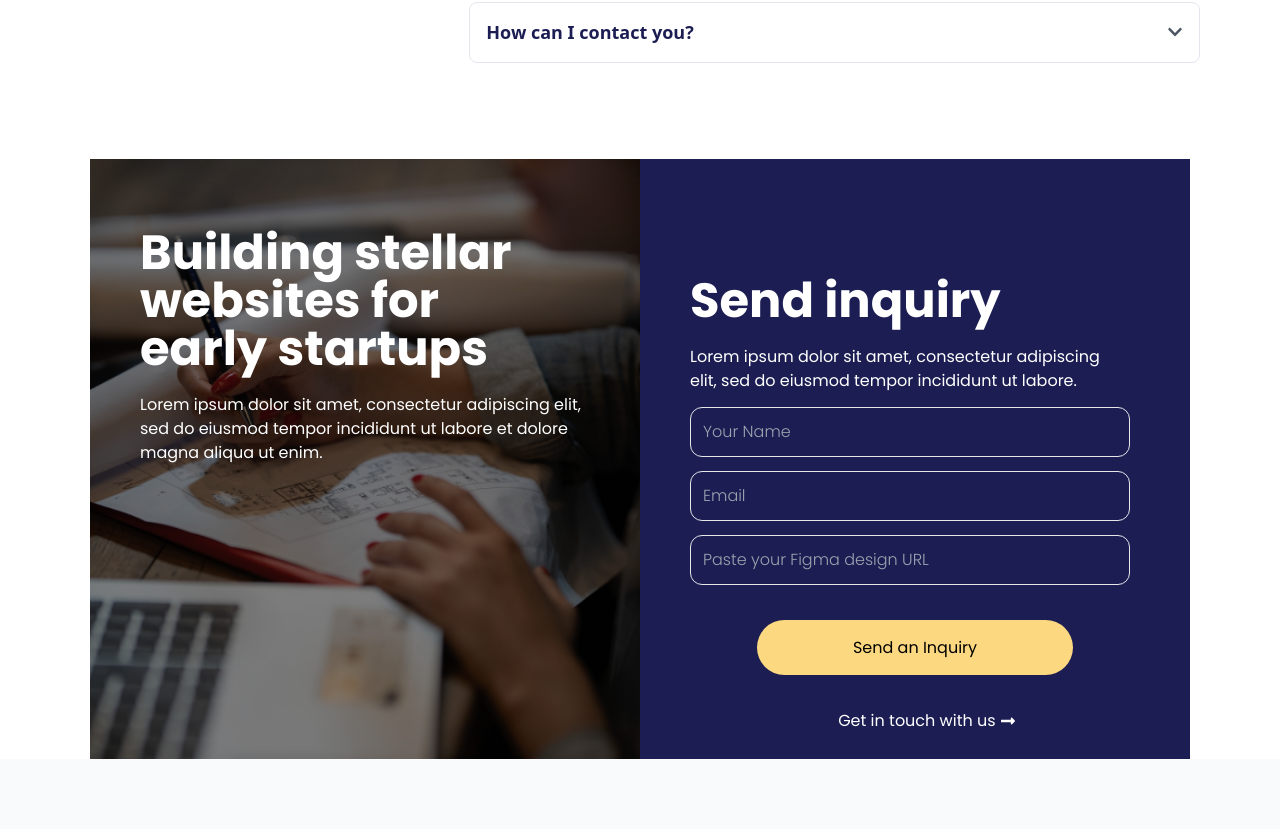
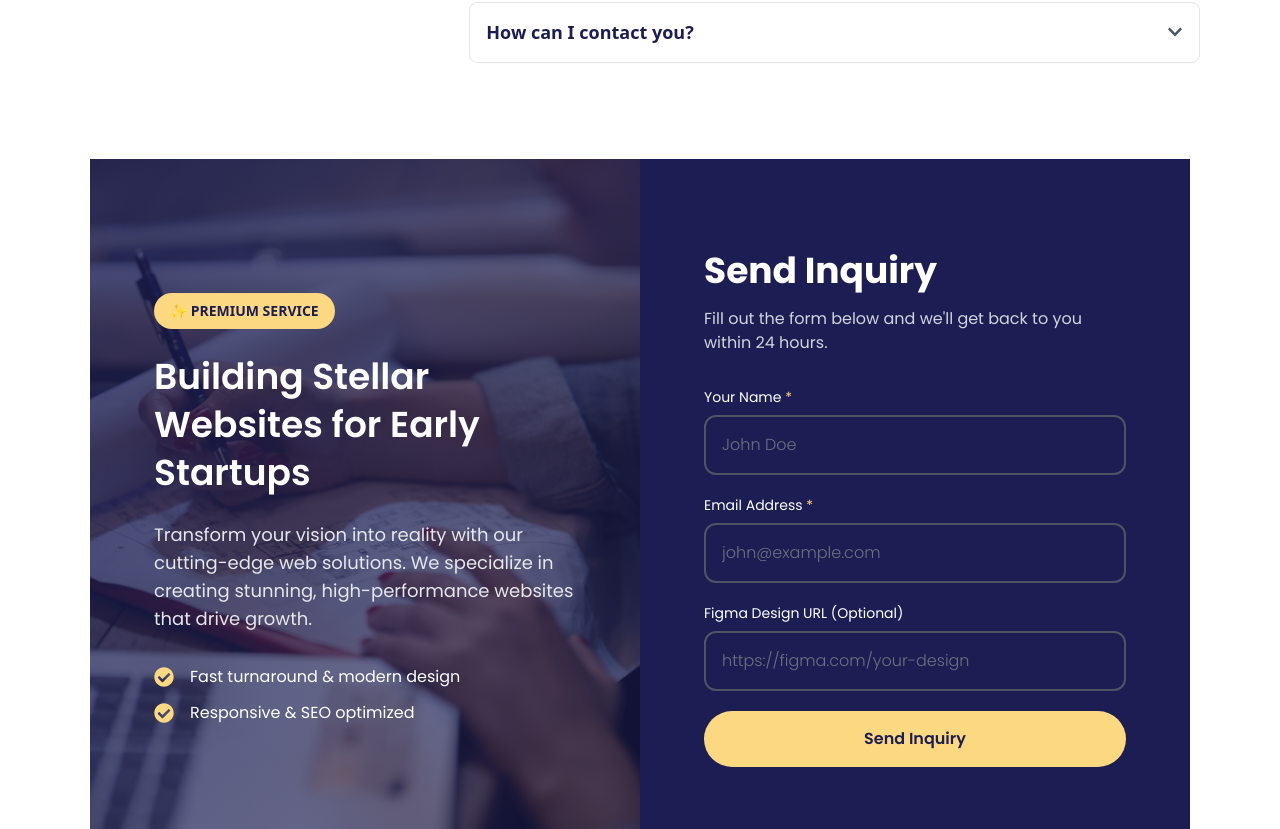
Before and after one commit to ariyanEiasin02/Finsweet-React, a React (Vite) app: page / in a window 1280 px wide. Shown: the part 3511-4340 px from the top of the page. Built offline with nearby package versions, Linux system fonts and the light colour scheme.

Commit message:
Refactor Websites component to enhance layout, implement form handling with validation, and improve user experience with success alerts

```diff
--- a/src/components/Websites/Websites .jsx
+++ b/src/components/Websites/Websites .jsx
@@ -1,36 +1,149 @@
-import React from 'react'
+import React, { useState } from 'react'
 import website from '../../assets/website.png'
-import { FaLongArrowAltRight } from 'react-icons/fa'
+import { FaLongArrowAltRight, FaCheckCircle } from 'react-icons/fa'
+
 const Websites = () => {
+    const [formData, setFormData] = useState({
+        name: '',
+        email: '',
+        figmaUrl: ''
+    })
+
+    const handleChange = (e) => {
+        setFormData({
+            ...formData,
+            [e.target.name]: e.target.value
+        })
+    }
+
+    const handleSubmit = (e) => {
+        e.preventDefault()
+
+        if (!formData.name || !formData.email) {
+            alert('⚠️ Please fill in all required fields!')
+            return
+        }
+
+        // Show success alert
+        alert(`✅ Thank you, ${formData.name}! Your inquiry has been submitted successfully. We'll get back to you soon at ${formData.email}`)
+
+        // Reset form
+        setFormData({
+            name: '',
+            email: '',
+            figmaUrl: ''
+        })
+    }
+
     return (
         <div>
-            <section>
+            <section className="py-12 md:py-0">
                 <div className="max-w-container mx-auto">
-                    <div className="md:flex justify-between">
-                        <div className="md:w-2/4">
-                        <div className="relative h-[450px] md:h-[600px]">
-                            <img className='w-full h-full' src={website} alt="" />
-                            <div style={{ background: "linear-gradient(rgba(0, 0, 0, 0.5), rgba(0, 0, 0, 0.5))" }} className="w-full h-full absolute top-0 left-0">
-                                <div className="px-4 md:px-0">
-                                    <h2 className="pt-[70px] font-poppins font-bold text-white text-3xl md:text-5xl md:pl-[50px]">Building stellar <br /> websites for <br />early startups</h2>
-                                    <p className="mt-[20px] font-poppins text-white font-noraml text-base md:pl-[50px]">Lorem ipsum dolor sit amet, consectetur adipiscing elit, <br /> sed do eiusmod tempor incididunt ut labore et dolore <br /> magna aliqua ut enim.</p>
+                    <div className="md:flex">
+                        {/* Left Side - Hero Section */}
+                        <div className="md:w-1/2">
+                            <div className="relative h-[500px] md:h-[700px] overflow-hidden">
+                                <img
+                                    className='w-full h-full object-cover'
+                                    src={website}
+                                    alt="Building stellar websites"
+                                />
+                                <div className="absolute inset-0 bg-gradient-to-br from-[#1C1E53]/80 via-[#1C1E53]/70 to-[#1C1E53]/60">
+                                    <div className="flex flex-col justify-center h-full px-8 md:px-16">
+                                        <div className="max-w-xl">
+                                            <div className="inline-block px-4 py-2 bg-[#FCD980] text-[#1C1E53] text-sm font-semibold rounded-full mb-6">
+                                                ✨ PREMIUM SERVICE
+                                            </div>
+                                            <h2 className="font-poppins font-semibold text-white text-4xl leading-[48px] mb-6">
+                                                Building Stellar
+                                                Websites for
+                                                Early Startups
+                                            </h2>
+                                            <p className="font-poppins text-gray-200 text-base md:text-lg leading-relaxed mb-8">
+                                                Transform your vision into reality with our cutting-edge web solutions.
+                                                We specialize in creating stunning, high-performance websites that drive growth.
+                                            </p>
+                                            <div className="flex items-center gap-4">
+                                                <FaCheckCircle className="text-[#FCD980] text-xl flex-shrink-0" />
+                                                <p className="text-white font-poppins">Fast turnaround & modern design</p>
+                                            </div>
+                                            <div className="flex items-center gap-4 mt-3">
+                                                <FaCheckCircle className="text-[#FCD980] text-xl flex-shrink-0" />
+                                                <p className="text-white font-poppins">Responsive & SEO optimized</p>
                                             </div>
                                         </div>
                                     </div>
                                 </div>
-                        <div className="md:w-2/4">
-                            <div className="bg-[#1C1E53] h-[600px] py-12 px-4 md:px-0">
-                                <h3 className="md:pt-[70px] font-poppins font-bold text-white text-3xl md:text-5xl md:pl-[50px]">Send inquiry</h3>
-                                <p className="mt-[20px] font-poppins text-white font-noraml text-base md:pl-[50px]">Lorem ipsum dolor sit amet, consectetur adipiscing <br/>elit, sed do eiusmod tempor incididunt ut labore.</p>
-                                <input className="outline-none font-poppins text-white border rounded-xl bg-transparent font-light text-base md:ml-[50px] p-[12px] md:w-[80%] w-full mt-[14px]" type="text" placeholder="Your Name"/>
-                                <input className="outline-none font-poppins text-white border rounded-xl bg-transparent font-light text-base md:ml-[50px] p-[12px] md:w-[80%] w-full mt-[14px]" type="email" placeholder="Email"/>
-                                <input className="outline-none font-poppins text-white border rounded-xl bg-transparent font-light text-base md:ml-[50px] p-[12px] md:w-[80%] w-full mt-[14px]" type="email" placeholder="Paste your Figma design URL"/>
+                            </div>
+                        </div>
 
-                                <div className="mt-[50px] mx-auto text-center">
-                                    <a className='bg-[#FCD980] py-4 px-24 rounded-full text-black text-base font-poppins hover:bg-transparent hover:text-white duration-500' href="#">Send an Inquiry</a>
+                        {/* Right Side - Contact Form */}
+                        <div className="md:w-1/2 bg-[#1C1E53]">
+                            <div className="h-full flex flex-col justify-center py-12 md:py-16 px-8 md:px-16">
+                                <div className="max-w-lg mx-auto w-full">
+                                    <h3 className="font-poppins font-bold text-white text-3xl md:text-4xl mb-4">
+                                        Send Inquiry
+                                    </h3>
+                                    <p className="font-poppins text-gray-300 text-base mb-8">
+                                        Fill out the form below and we'll get back to you within 24 hours.
+                                    </p>
+
+                                    <form onSubmit={handleSubmit} className="space-y-5">
+                                        {/* Name Input */}
+                                        <div>
+                                            <label className="block text-white text-sm font-poppins mb-2">
+                                                Your Name <span className="text-[#FCD980]">*</span>
+                                            </label>
+                                            <input
+                                                className="outline-none font-poppins text-white border-2 border-gray-600 rounded-xl bg-transparent font-light text-base p-4 w-full focus:border-[#FCD980] transition-all duration-300 placeholder:text-gray-500"
+                                                type="text"
+                                                name="name"
+                                                value={formData.name}
+                                                onChange={handleChange}
+                                                placeholder="John Doe"
+                                                required
+                                            />
                                         </div>
-                                    <div className="mt-12 text-center">
-                                    <a  className='ml-6 px-10 rounded-full text-base font-poppins bg-transparent text-white duration-500' href="#">Get in touch with us <span><FaLongArrowAltRight className='inline-block' /></span></a>
+
+                                        {/* Email Input */}
+                                        <div>
+                                            <label className="block text-white text-sm font-poppins mb-2">
+                                                Email Address <span className="text-[#FCD980]">*</span>
+                                            </label>
+                                            <input
+                                                className="outline-none font-poppins text-white border-2 border-gray-600 rounded-xl bg-transparent font-light text-base p-4 w-full focus:border-[#FCD980] transition-all duration-300 placeholder:text-gray-500"
+                                                type="email"
+                                                name="email"
+                                                value={formData.email}
+                                                onChange={handleChange}
+                                                placeholder="john@example.com"
+                                                required
+                                            />
+                                        </div>
+
+                                        {/* Figma URL Input */}
+                                        <div>
+                                            <label className="block text-white text-sm font-poppins mb-2">
+                                                Figma Design URL (Optional)
+                                            </label>
+                                            <input
+                                                className="outline-none font-poppins text-white border-2 border-gray-600 rounded-xl bg-transparent font-light text-base p-4 w-full focus:border-[#FCD980] transition-all duration-300 placeholder:text-gray-500"
+                                                type="url"
+                                                name="figmaUrl"
+                                                value={formData.figmaUrl}
+                                                onChange={handleChange}
+                                                placeholder="https://figma.com/your-design"
+                                            />
+                                        </div>
+
+                                        {/* Submit Button */}
+                                        <button
+                                            type="submit"
+                                            className="w-full bg-[#FCD980] hover:bg-[#ffd700] py-4 px-8 rounded-full text-[#1C1E53] text-base font-poppins font-semibold transition-all duration-300 hover:shadow-lg hover:scale-105 active:scale-95"
+                                        >
+                                            Send Inquiry
+                                        </button>
+                                    </form>
                                 </div>
                             </div>
                         </div>
```
Lines whose indentation alone changed are shown as unchanged.
